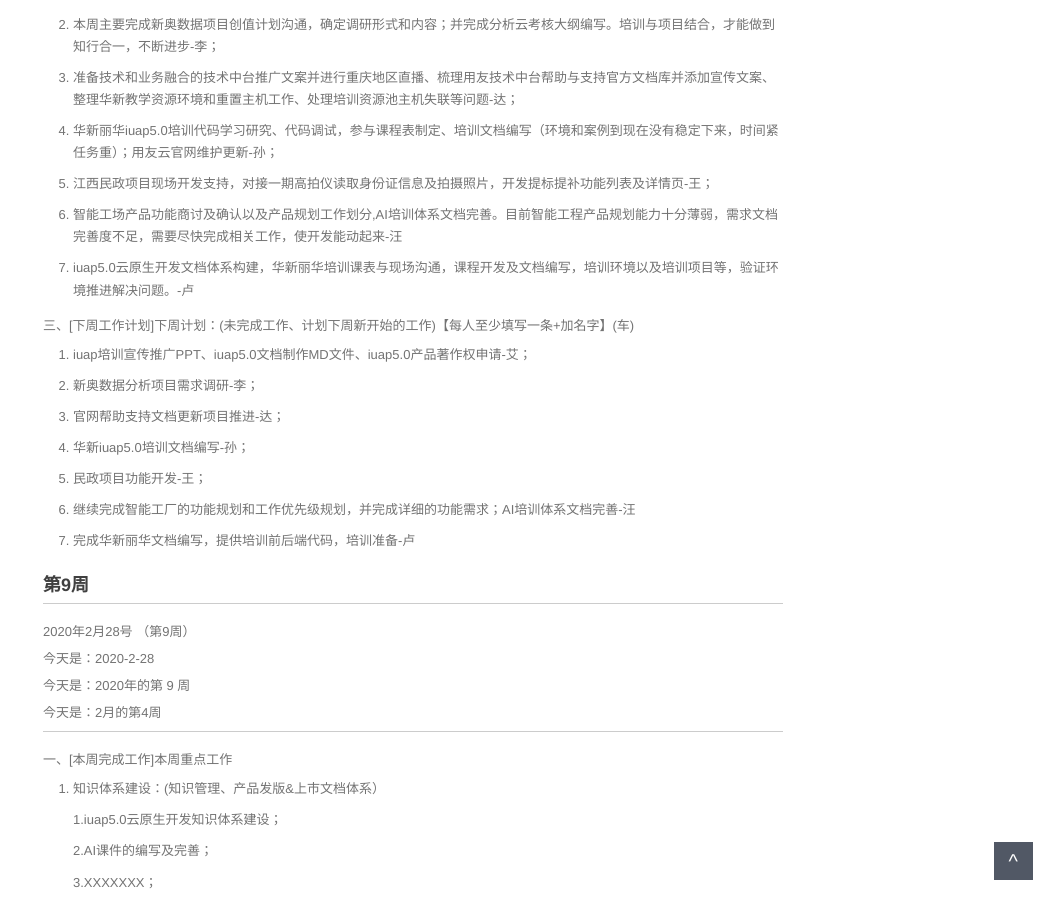
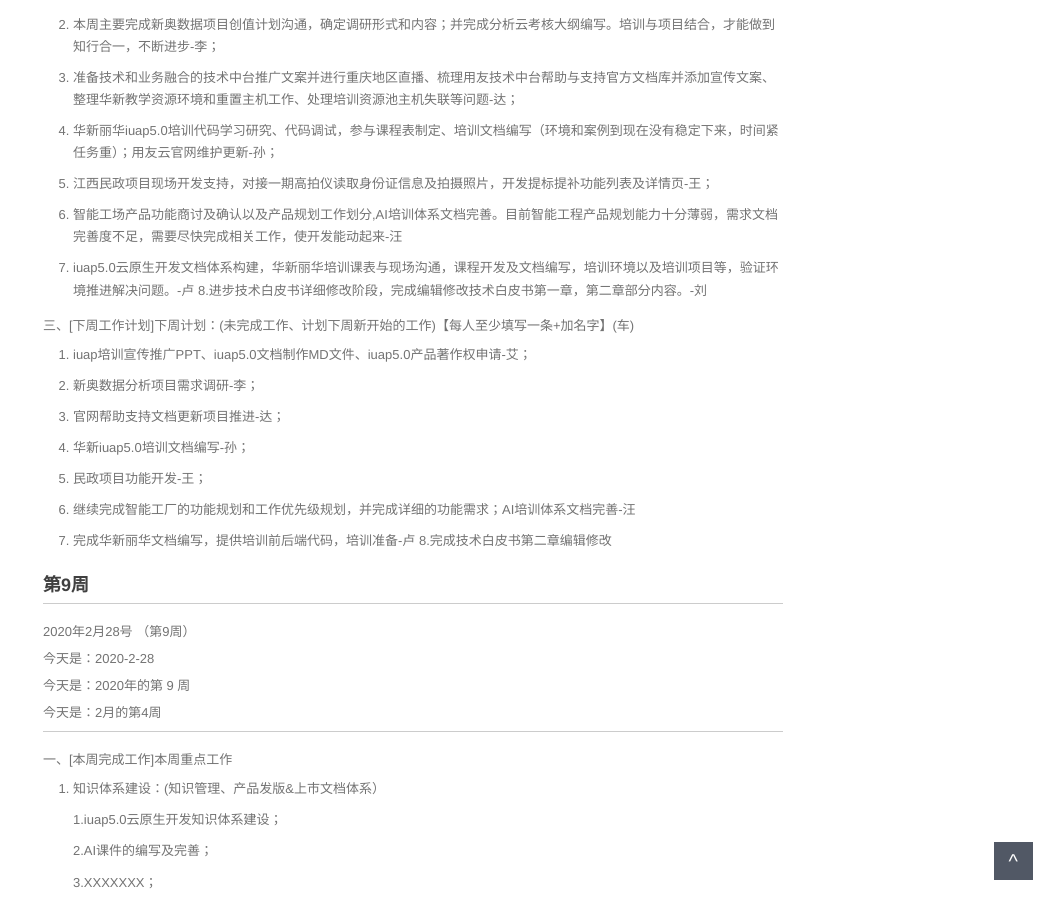
Before and after one commit to walllFlower/blog, a Jekyll site: the page built from 2020-02-28-day_report.md, in a window 1280 px wide and 900 px high, scrolled down 1404 px. Shown: the whole window, without its empty margins (227-1280 px from the left). Built offline with Jekyll 4.4.1, drawn with Linux system fonts in a browser that asks for light colours; comment, search, counter and statistics services are not loaded.

Commit message:
Update 2020-02-28-day_report.md

```diff
--- a/2020-02-28-day_report.md
+++ b/2020-02-28-day_report.md
@@ -89,6 +89,7 @@ categories: 技术运营工作周报
 6. 智能工场产品功能商讨及确认以及产品规划工作划分,AI培训体系文档完善。目前智能工程产品规划能力十分薄弱，需求文档完善度不足，需要尽快完成相关工作，使开发能动起来-汪
 
 7. iuap5.0云原生开发文档体系构建，华新丽华培训课表与现场沟通，课程开发及文档编写，培训环境以及培训项目等，验证环境推进解决问题。-卢
+8.进步技术白皮书详细修改阶段，完成编辑修改技术白皮书第一章，第二章部分内容。-刘
 
 三、[下周工作计划]下周计划：(未完成工作、计划下周新开始的工作)【每人至少填写一条+加名字】(车)
 
@@ -105,6 +106,7 @@ categories: 技术运营工作周报
 6. 继续完成智能工厂的功能规划和工作优先级规划，并完成详细的功能需求；AI培训体系文档完善-汪
 
 7. 完成华新丽华文档编写，提供培训前后端代码，培训准备-卢
+8.完成技术白皮书第二章编辑修改
 
 ###  第9周
 
```
